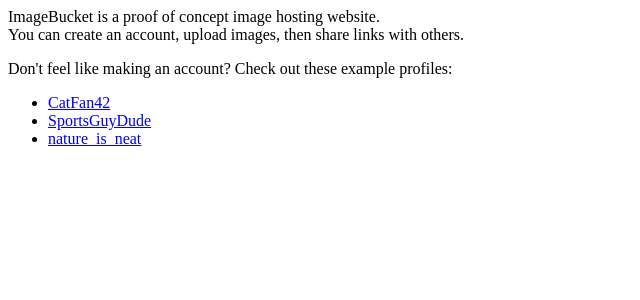
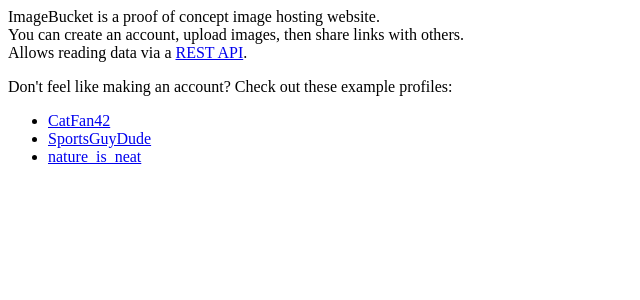
Before and after one commit to zmilla93/ImageBucket, a PHP site: page /homepage.php in a window 1280 px wide. Shown: the top 300 px of the page, without its empty margins (0-640 px from the left). Run offline with PHP 8.4, Linux system fonts and the light colour scheme.

Commit message:
added api documentation link to homepage

```diff
--- a/includes_img/page/homepage.php
+++ b/includes_img/page/homepage.php
@@ -2,7 +2,8 @@
     <div id="homepage-blurb">
         <p>
             ImageBucket is a proof of concept image hosting website.<br>
-            You can create an account, upload images, then share links with others.
+            You can create an account, upload images, then share links with others.<br>
+            Allows reading data via a <a href="/api">REST API</a>.
         </p>
         <p>
             Don't feel like making an account? Check out these example profiles:
```
